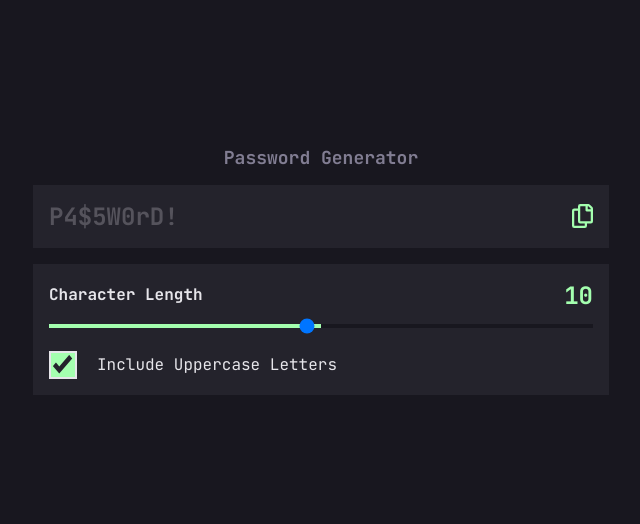
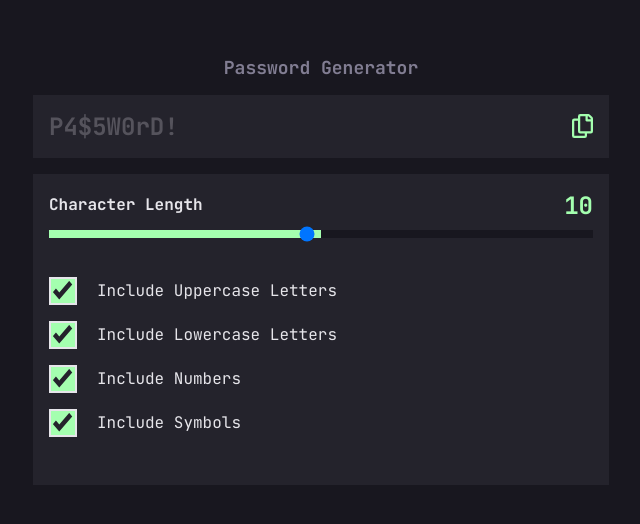
Before and after one commit to kens-visuals/password-generator-app, a Next.js app: page / in a window 1280 px wide. Shown: the part 130-654 px from the top of the page, without its empty margins (319-959 px from the left). Built offline with nearby package versions, Linux system fonts and the light colour scheme.

Commit message:
split RangeSlider and CheckboxList. Fix styles.

```diff
--- /dev/null
+++ b/components/CheckboxList.tsx
@@ -0,0 +1,46 @@
+const CheckboxList = () => {
+  // Write a state that will have all the options and then create a single function to see what was checked
+
+  return (
+    <ul className="my-8 space-y-4">
+      <li className="flex items-center">
+        <input
+          value="" // DEBUG
+          type="checkbox"
+          className="mr-5 appearance-none border-2 border-secondary-light bg-green bg-check-icon bg-[length:20px_20px] bg-center bg-no-repeat p-3 text-green checked:border-green checked:bg-primary-light focus:ring focus:ring-green"
+        />
+        <span className="w-full text-secondary-light">
+          Include Uppercase Letters
+        </span>
+      </li>
+      <li className="flex items-center">
+        <input
+          value="" // DEBUG
+          type="checkbox"
+          className="mr-5 appearance-none border-2 border-secondary-light bg-green bg-check-icon bg-[length:20px_20px] bg-center bg-no-repeat p-3 text-green checked:border-green checked:bg-primary-light focus:ring focus:ring-green"
+        />
+        <span className="w-full text-secondary-light">
+          Include Lowercase Letters
+        </span>
+      </li>
+      <li className="flex items-center">
+        <input
+          value="" // DEBUG
+          type="checkbox"
+          className="mr-5 appearance-none border-2 border-secondary-light bg-green bg-check-icon bg-[length:20px_20px] bg-center bg-no-repeat p-3 text-green checked:border-green checked:bg-primary-light focus:ring focus:ring-green"
+        />
+        <span className="w-full text-secondary-light">Include Numbers</span>
+      </li>
+      <li className="flex items-center">
+        <input
+          value="" // DEBUG
+          type="checkbox"
+          className="mr-5 appearance-none border-2 border-secondary-light bg-green bg-check-icon bg-[length:20px_20px] bg-center bg-no-repeat p-3 text-green checked:border-green checked:bg-primary-light focus:ring focus:ring-green"
+        />
+        <span className="w-full text-secondary-light">Include Symbols</span>
+      </li>
+    </ul>
+  );
+};
+
+export default CheckboxList;
--- a/components/Input.tsx
+++ b/components/Input.tsx
@@ -1,4 +1,4 @@
-export default function Input() {
+const Input = () => {
   return (
     <div className="relative">
       <span className="sr-only">Generated Password</span>
@@ -23,4 +23,6 @@ export default function Input() {
       </button>
     </div>
   );
-}
+};
+
+export default Input;
--- /dev/null
+++ b/components/RangeSlider.tsx
@@ -0,0 +1,55 @@
+import { ChangeEvent, useState } from 'react';
+
+// Components
+import CheckboxList from './CheckboxList';
+
+const RangeSlider = () => {
+  const [rangeBg, setRangeBg] = useState<string>(
+    `linear-gradient(90deg,#A4FFAF ${50}%, #18171F ${50}%)`
+  );
+  const [range, setRange] = useState<number>(10);
+
+  const handleChange = (event: ChangeEvent<HTMLInputElement>): void => {
+    setRange(parseInt(event.target.value));
+  };
+
+  const setSliderBg = (event: ChangeEvent<HTMLInputElement>): void => {
+    const { value, min, max } = event.target;
+    const bgPercentage: number =
+      ((parseInt(value) - parseInt(min)) / (parseInt(max) - parseInt(min))) *
+      100;
+
+    const backgroundColor = `linear-gradient(90deg,
+        #A4FFAF ${bgPercentage}%,
+        #18171F ${bgPercentage}%)`;
+
+    setRangeBg(backgroundColor);
+  };
+
+  return (
+    <div className="mt-4 bg-primary-light p-4">
+      <div className="flex items-center justify-between">
+        <span className="font-bold text-secondary-light">Character Length</span>
+        <span className="text-heading-md text-green">{range}</span>
+      </div>
+
+      <input
+        min="1"
+        max="20"
+        step="1"
+        type="range"
+        value={range}
+        onChange={(e) => {
+          handleChange(e);
+          setSliderBg(e);
+        }}
+        style={{ background: rangeBg }}
+        className="h-2 w-full cursor-pointer appearance-none bg-green"
+      />
+
+      <CheckboxList />
+    </div>
+  );
+};
+
+export default RangeSlider;
--- a/pages/index.tsx
+++ b/pages/index.tsx
@@ -1,31 +1,11 @@
 import type { NextPage } from 'next';
 import Head from 'next/head';
-import { ChangeEvent, SyntheticEvent, useState } from 'react';
 
 // Components
 import Input from '../components/Input';
+import RangeSlider from '../components/RangeSlider';
 
 const Home: NextPage = () => {
-  const [range, setRange] = useState<number>(10);
-  const [bg, setBg] = useState<string>(
-    `linear-gradient(90deg,#A4FFAF ${50}%, #18171F ${50}%)`
-  );
-
-  const handleChange = (event: ChangeEvent<HTMLInputElement>): void => {
-    setRange(parseInt(event.target.value));
-  };
-
-  const setSliderBg = (e): void => {
-    const { value, min, max } = e.target;
-    const bgPercentage = ((value - min) / (max - min)) * 100;
-
-    const backgroundColor = `linear-gradient(90deg,
-      #A4FFAF ${bgPercentage}%,
-      #18171F ${bgPercentage}%)`;
-
-    setBg(backgroundColor);
-  };
-
   return (
     <div>
       <Head>
@@ -45,43 +25,7 @@ const Home: NextPage = () => {
         <div className="w-[90%] max-w-xl">
           <Input />
 
-          <div className="mt-4 bg-primary-light p-4">
-            <div className="flex items-center justify-between">
-              <span className="font-bold text-secondary-light">
-                Character Length
-              </span>
-              <span className="text-heading-md text-green">{range}</span>
-            </div>
-
-            <input
-              min="1"
-              max="20"
-              step="1"
-              type="range"
-              value={range}
-              onChange={(e) => {
-                handleChange(e);
-                setSliderBg(e);
-              }}
-              style={{ background: bg }}
-              className={`${bg} h-1 w-full cursor-pointer appearance-none bg-green`}
-            />
-
-            <ul className="">
-              <li className="">
-                <div className="mt-4 flex items-center">
-                  <input
-                    type="checkbox"
-                    value=""
-                    className="mr-5 appearance-none border-2 border-secondary-light bg-green bg-check-icon bg-[length:20px_20px] bg-center bg-no-repeat p-3 text-green checked:border-green checked:bg-primary-light focus:ring focus:ring-green"
-                  />
-                  <span className="w-full text-secondary-light">
-                    Include Uppercase Letters
-                  </span>
-                </div>
-              </li>
-            </ul>
-          </div>
+          <RangeSlider />
         </div>
       </main>
     </div>
```
